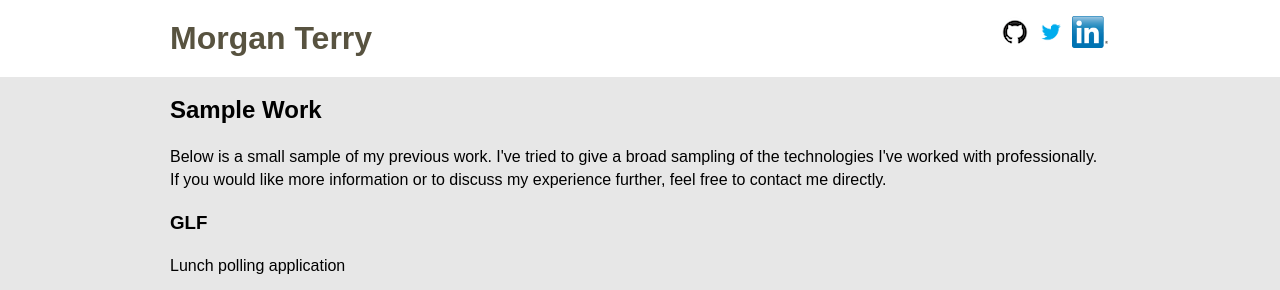
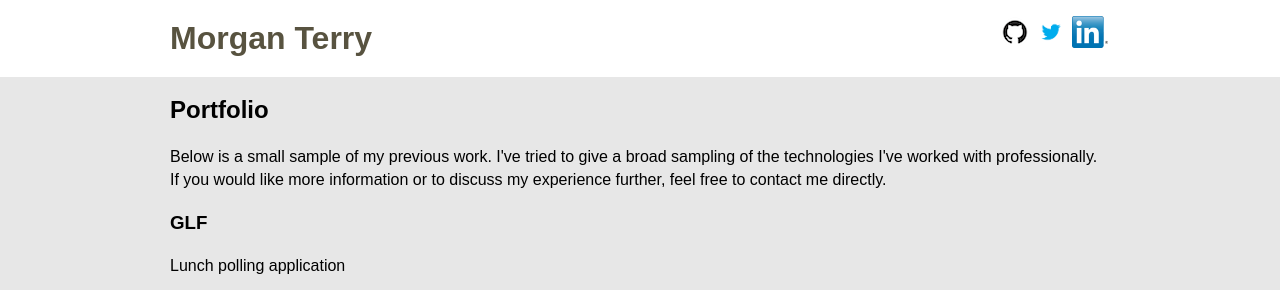
Before and after one commit to localstatic/morganterry.com, a Jekyll site: the page built from portfolio/index.html, in a window 1280 px wide. Shown: the top 290 px of the page. Built offline with Jekyll 4.4.1, drawn with Linux system fonts in a browser that asks for light colours; nearby versions of some CDN libraries.

Commit message:
Rename "Sample Work" page to "Portfolio"

```diff
--- a/css/custom.css
+++ b/css/custom.css
@@ -144,7 +144,7 @@ header, footer, .wrap {
 	right: 0;
 }
 
-#sample-work-slideshow {
+#portfolio-slideshow {
 	position: relative;
 }
 
@@ -152,8 +152,8 @@ header, footer, .wrap {
 	margin: 0 25px;
 }
 
-#sample-work-slideshow .slide img.slide-image,
-#sample-work-slideshow .slide .slide-content {
+#portfolio-slideshow .slide img.slide-image,
+#portfolio-slideshow .slide .slide-content {
 	position: absolute;
 	top: 0;
 	left: 0;
@@ -161,14 +161,14 @@ header, footer, .wrap {
 	height: 100%;
 }
 
-#sample-work-slideshow .slide img.slide-image {
+#portfolio-slideshow .slide img.slide-image {
 }
 
-#sample-work-slideshow .slide .slide-content {
+#portfolio-slideshow .slide .slide-content {
 	padding: 10px;
 }
 
-#sample-work-slideshow .slide .slide-content h3 {
+#portfolio-slideshow .slide .slide-content h3 {
 	margin-top: 0;
 }
 */
@@ -176,7 +176,7 @@ header, footer, .wrap {
 .project-wrap {
 	border-bottom: 1px dotted black;
 }
-.sample-work-wrap :last-child {
+.portfolio-wrap :last-child {
 	border-bottom: none;
 }
 
--- a/index.html
+++ b/index.html
@@ -37,8 +37,8 @@ title: "Morgan Terry"
 </div>
 
 <div class="wrap-outer wrap-outer-3">
-	<div class="wrap sample-work">
+	<div class="wrap portfolio">
 		<h2>Sample Work</h2>
-		<p>A small sample of my previous work is available on my <a href="sample-work.html">Sample Work</a> page. I've tried to give a broad sampling of the technologies I've worked with professionally. If you would like more information or to discuss my experience further, feel free to contact me directly.</p>
+		<p>A small sample of my previous work is available on my <a href="{{ site.baseurl }}portfolio">Portfolio</a> page. I've tried to give a broad sampling of the technologies I've worked with professionally. If you would like more information or to discuss my experience further, feel free to contact me directly.</p>
 	</div>
 </div>
--- a/sample-work.html
+++ b/portfolio/index.html
@@ -1,12 +1,12 @@
 ---
 layout: default
-title: "Sample Work"
+title: "Portfolio"
 ---
-<div class="wrap sample-work">
-	<h2>Sample Work</h2>
+<div class="wrap portfolio">
+	<h2>Portfolio</h2>
 	<p>Below is a small sample of my previous work. I've tried to give a broad sampling of the technologies I've worked with professionally. If you would like more information or to discuss my experience further, feel free to contact me directly.</p>
-	<div class="sample-work-wrap">
-		<div id="sample-work" class="sample-work">
+	<div class="portfolio-wrap">
+		<div id="portfolio" class="portfolio">
 
 			<div class="project-wrap">
 				<div class="project">
```
